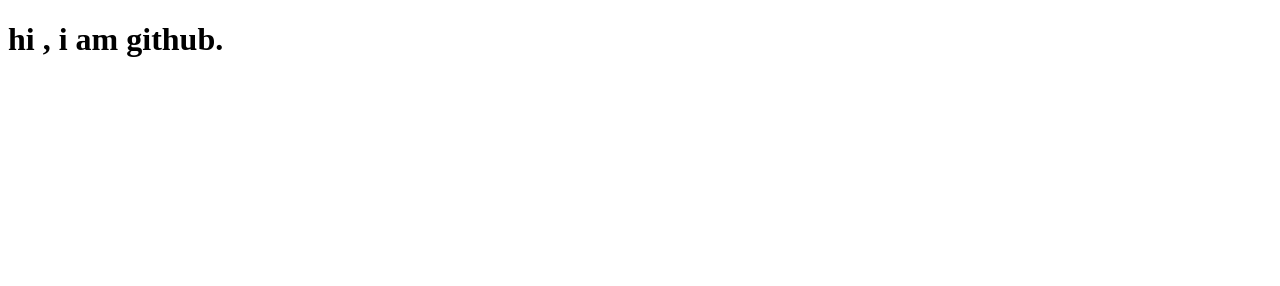
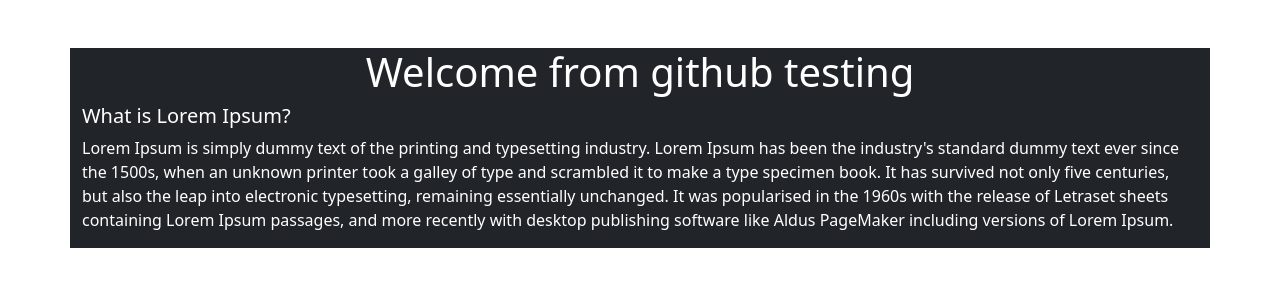
Before and after one commit to PaingSKhant/hosting, a plain HTML site: page index.html in a window 1280 px wide. Drawn offline with nearby package versions, Linux system fonts and the light colour scheme.

Commit message:
ignore testing

```diff
--- /dev/null
+++ b/feature2.js
@@ -0,0 +1 @@
+console.log("feature2 is done ");
--- a/index.html
+++ b/index.html
@@ -5,11 +5,23 @@
     <meta charset="UTF-8">
     <meta name="viewport" content="width=device-width, initial-scale=1.0">
     <title>Document</title>
+    <link rel="stylesheet" href="https://cdn.jsdelivr.net/npm/bootstrap@5.2.3/dist/css/bootstrap.min.css">
 </head>
 
 <body>
-    <h1>hi , i am github.</h1>
-
+    <div class="container">
+        <div class="row bg-dark mt-5">
+            <h1 class="text-center text-white">Welcome from github testing </h1>
+            <h5 class="text-white">What is Lorem Ipsum?</h5>
+            <p class="text-white"> Lorem Ipsum is simply dummy text of the printing and typesetting industry. Lorem
+                Ipsum has been the industry's standard dummy text ever since the 1500s, when an unknown printer took a
+                galley of type and scrambled it to make a type specimen
+                book. It has survived not only five centuries, but also the leap into electronic typesetting, remaining
+                essentially unchanged. It was popularised in the 1960s with the release of Letraset sheets containing
+                Lorem Ipsum passages, and more
+                recently with desktop publishing software like Aldus PageMaker including versions of Lorem Ipsum.</p>
+        </div>
+    </div>
 </body>
 
 </html>
```
Also changed, not shown: 1 other file.
